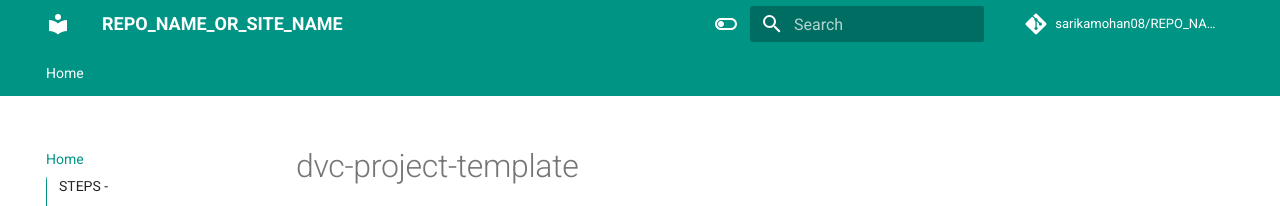
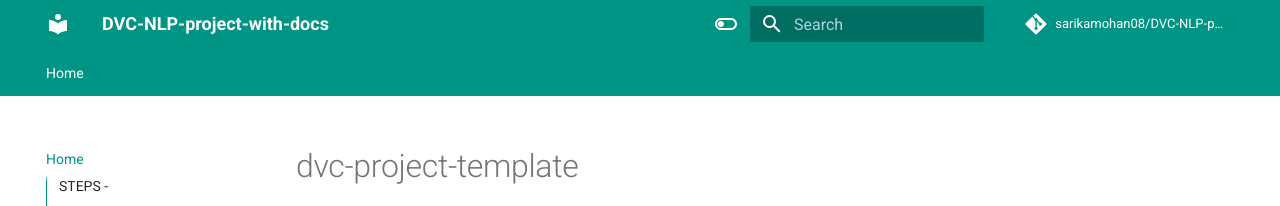
Before and after one commit to sarikamohan08/DVC-NLP-project-with-docs, an MkDocs documentation site: the page built from docs/index.md, in a window 1280 px wide. Shown: the top 206 px of the page. Built offline with MkDocs 1.6.1 and Material for MkDocs 9.7.7, drawn with Linux system fonts in a browser that asks for light colours; comment, search, counter and statistics services are not loaded.

Commit message:
repo name added

```diff
--- a/mkdocs.yaml
+++ b/mkdocs.yaml
@@ -1,5 +1,5 @@
 # Project information
-site_name: REPO_NAME_OR_SITE_NAME
+site_name: DVC-NLP-project-with-docs
 # defeine TOC or order of website-
 nav:
   - Home: index.md
@@ -8,8 +8,8 @@ site_author: Sarika Mohanraj
 site_description: >-
   DESCRIPTION
 # Repository
-repo_name: sarikamohan08/REPO_NAME
-repo_url: https://github.com/sarikamohan08/REPO_NAME
+repo_name: sarikamohan08/DVC-NLP-project-with-docs
+repo_url: https://github.com/sarikamohan08/DVC-NLP-project-with-docs
 
 # Configuration
 theme:
@@ -42,7 +42,7 @@ extra:
     - icon: fontawesome/brands/twitter
       link: https://twitter.com/sarikamohan08
     - icon: fontawesome/brands/linkedin
-      link: https://linkedin.com/in/sarika mohanraj
+      link: https://www.linkedin.com/in/sarika-mohanraj-5160131bb/
     - icon: fontawesome/brands/instagram
       link: https://www.instagram.com/sarikamohan08/
 
```
